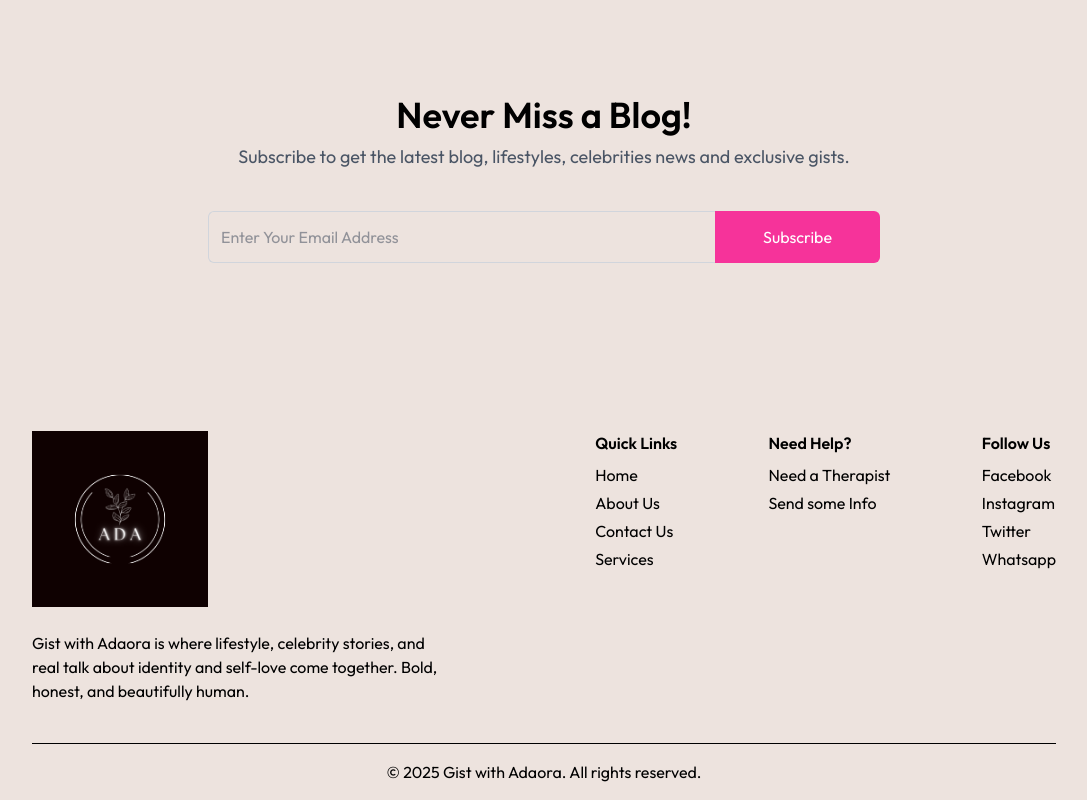
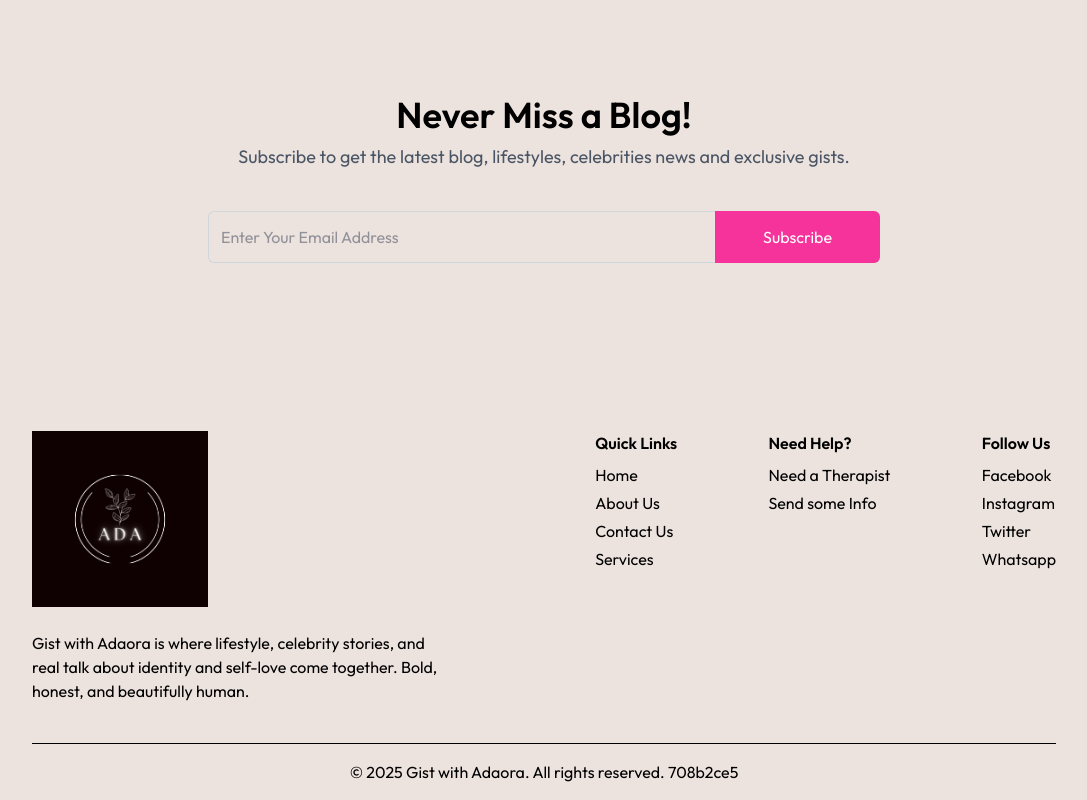
Before and after one commit to Ifechukwu-udechukwu/Gist-With-Adaora, a React (Vite) app in the folder client/: page / in a window 1280 px wide. Shown: the part 1125-1925 px from the top of the page, without its empty margins (96-1183 px from the left). Built offline with nearby package versions, Linux system fonts and the light colour scheme; no server answers.

Commit message:
update feature

```diff
--- a/client/src/components/Footer.jsx
+++ b/client/src/components/Footer.jsx
@@ -85,7 +85,7 @@ const Footer = () => {
         </div>
       </div>
       <p className="py-4 text-center text-sm md:text-base text-black-500">
-        © {year} Gist with Adaora. All rights reserved.
+        © {year} Gist with Adaora. All rights reserved. 708b2ce5
       </p>
     </div>
   );
```
